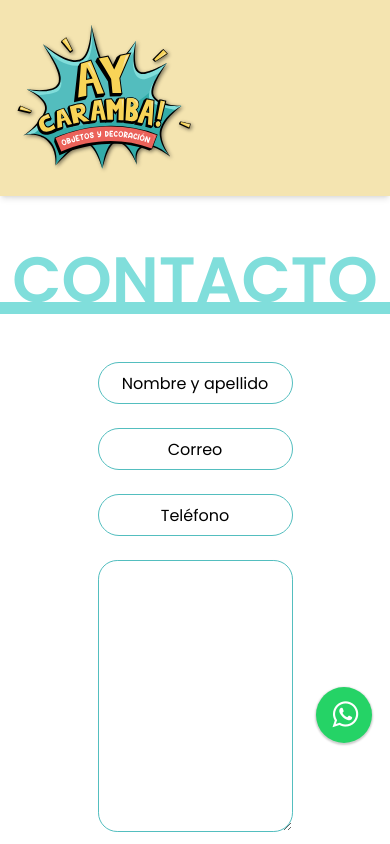
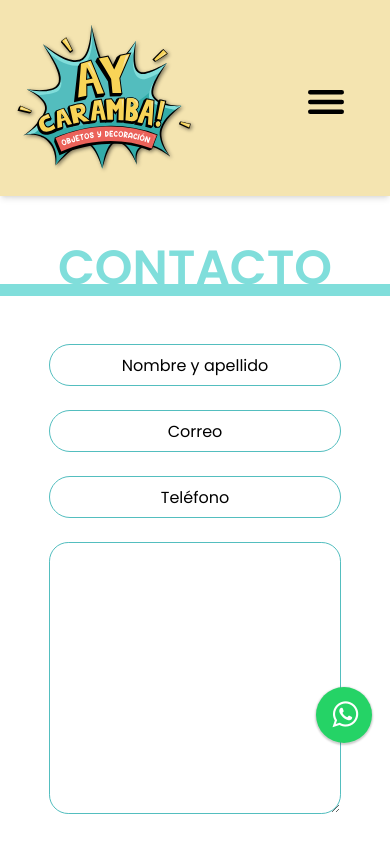
Before and after one commit to Mad-Mex/ay-caramba, a React (Create React App) app: page /contacto in a window 390 px wide. Shown: the top 844 px of the page. Built offline with nearby package versions, Linux system fonts and the light colour scheme; no server answers.

Commit message:
ajustes en el responsive de la pag

```diff
--- a/src/pages/AboutUsPage/AboutUsPage.js
+++ b/src/pages/AboutUsPage/AboutUsPage.js
@@ -6,7 +6,7 @@ export const AboutUsPage = () => {
   return (
 
     <div>
-        <h1 className="mt-9 -mb-[1.625rem] text-[4rem] text-primaryLight text-center  uppercase font-semibold"> Nosotros </h1>
+        <h1 className="mt-9 -mb-[1.25rem] sm:-mb-[1.625rem] text-[3rem] sm:text-[4rem] text-primaryLight text-center  uppercase font-semibold"> Nosotros </h1>
         <div className="mb-20 w-full h-3 bg-primaryLight"></div>
 
         <div className='mx-24 mediaText pb-24 flex flex-col 2xl:flex-row'>
--- a/src/pages/ContactPage/ContactPage.js
+++ b/src/pages/ContactPage/ContactPage.js
@@ -4,14 +4,14 @@ import "./ContactPage.css"
 
 export const ContactPage = () => {
   return (
-    <div>
-        <h1 className="mt-9 -mb-[1.625rem] text-[4rem] text-primaryLight text-center  uppercase font-semibold"> Contacto </h1>
+    <div className='overflow-hidden'>
+        <h1 className="mt-9 -mb-[1.25rem] sm:-mb-[1.625rem] text-[3rem] sm:text-[4rem] text-primaryLight text-center  uppercase font-semibold"> Contacto </h1>
         <div className="mb-12 w-full h-3 bg-primaryLight"></div>
 
         <div className='flex flex-col lg:flex-row items-center'>
 
             { /* Form  */ }
-            <div className='w-1/2'>
+            <div className='w-3/4 sm:w-1/2'>
               <ContactForm />
             </div>
 
--- a/src/pages/FigureDetailPage/FigureDetailPage.js
+++ b/src/pages/FigureDetailPage/FigureDetailPage.js
@@ -3,7 +3,7 @@ import { FigureDetailContainer } from '../../components/Figure/FigureDetailConta
 export const FigureDetailPage = () => {
   return (
     <div className='mb-32'>
-      <h1 className="mt-9 -mb-[1.625rem] text-[4rem] text-primaryLight text-center  uppercase"> Figuras </h1>
+      <h1 className="mt-9 -mb-[1.25rem] sm:-mb-[1.625rem] text-[3rem] sm:text-[4rem] text-primaryLight text-center  uppercase"> Figuras </h1>
       <div className="mb-20 w-full h-3 bg-primaryLight"></div>
 
       <div>
--- a/src/pages/FiguresPage/FiguresPage.js
+++ b/src/pages/FiguresPage/FiguresPage.js
@@ -21,7 +21,7 @@ export const FiguresPage = () => {
 
     <div>
       <div>
-        <h1 className="mt-9 -mb-[1.625rem] text-[4rem] text-primaryLight text-center uppercase font-semibold"> Figuras </h1>
+        <h1 className="mt-9 -mb-[1.25rem] sm:-mb-[1.625rem] text-[3rem] sm:text-[4rem] text-primaryLight text-center uppercase font-semibold"> Figuras </h1>
         <div className="mb-20 w-full h-3 bg-primaryLight"></div>
 
         <FigureList
--- a/src/pages/PicturesDetailPage/PicturesDetailPage.js
+++ b/src/pages/PicturesDetailPage/PicturesDetailPage.js
@@ -4,7 +4,7 @@ import { PictureDetailContainer } from "../../components/Picture/PictureDetailCo
 export const PicturesDetailPage = () => {
   return (
     <div className='mb-32'>
-      <h1 className="mt-9 -mb-[1.625rem] text-[4rem] text-primaryLight text-center  uppercase"> Cuadros </h1>
+      <h1 className="mt-9 -mb-[1.25rem] sm:-mb-[1.625rem] text-[3rem] sm:text-[4rem] text-primaryLight text-center  uppercase"> Cuadros </h1>
       <div className="mb-20 w-full h-3 bg-primaryLight"></div>
 
       <div>
--- a/src/pages/PicturesPage/PicturesPage.js
+++ b/src/pages/PicturesPage/PicturesPage.js
@@ -19,7 +19,7 @@ export const PicturesPage = () => {
   return (
 
     <div>
-      <h1 className="mt-9 -mb-[1.625rem] text-[4rem] text-primaryLight text-center uppercase font-semibold"> Cuadros
+      <h1 className="mt-9 -mb-[1.25rem] sm:-mb-[1.625rem] text-[3rem] sm:text-[4rem] text-primaryLight text-center uppercase font-semibold"> Cuadros
       </h1>
       <div className="mb-20 w-full h-3 bg-primaryLight"></div>
 
```
